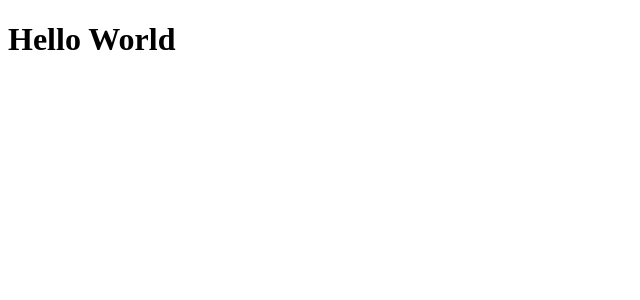
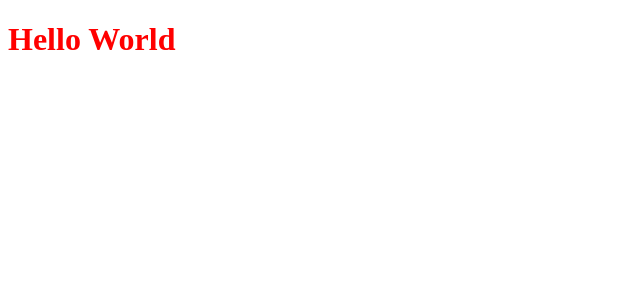
Before and after one commit to matheusctx/ignite-ignews, a Next.js app: page / in a window 1280 px wide. Shown: the top 300 px of the page, without its empty margins (0-640 px from the left). Built offline with nearby package versions, Linux system fonts and the light colour scheme.

Commit message:
Utilizando SASS

```diff
--- a/package.json
+++ b/package.json
@@ -10,7 +10,8 @@
   "dependencies": {
     "next": "12.0.7",
     "react": "17.0.2",
-    "react-dom": "17.0.2"
+    "react-dom": "17.0.2",
+    "sass": "^1.44.0"
   },
   "devDependencies": {
     "@types/node": "^16.11.12",
--- a/src/pages/index.tsx
+++ b/src/pages/index.tsx
@@ -1,5 +1,7 @@
+import styles from '../styles/home.module.scss'
+
 export default function Home() {
   return (
-    <h1>Hello World</h1>
+    <h1 className={styles.title}>Hello World</h1>
   )
 }
--- /dev/null
+++ b/src/styles/home.module.scss
@@ -0,0 +1,3 @@
+.title {
+  color: red;
+}
```
Also changed, not shown: 1 other file (tests, documents, lock files or other folders).
